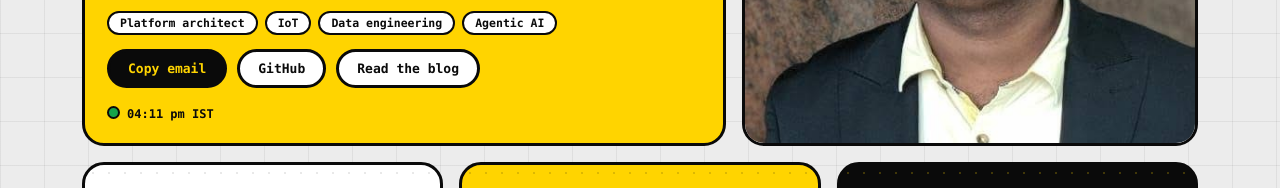
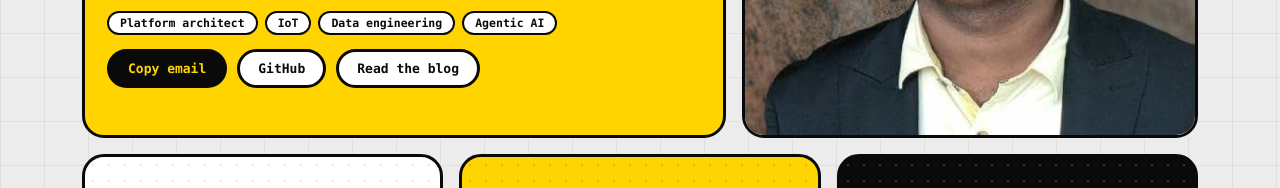
Before and after one commit to capt-jack-21/capt-jack-21.github.io, a plain HTML site: page experiment/index.html in a window 1280 px wide. Shown: the part 407-595 px from the top of the page. Drawn offline with Linux system fonts and the light colour scheme.

Commit message:
Experiment: remove local time from hero
Co-Authored-By: Claude Sonnet 5.5 <noreply@anthropic.com>
Claude-Session: https://claude.ai/code/session_01PsPejCWEqE5GGwYi4ey7t5

```diff
--- a/experiment/index.html
+++ b/experiment/index.html
@@ -372,7 +372,6 @@ footer .wrap{display:flex;justify-content:space-between;flex-wrap:wrap;gap:10px}
   <p class="role">I architect platforms where devices, data and AI agents work together.</p>
   <div class="chips"><span class="chip">Platform architect</span><span class="chip">IoT</span><span class="chip">Data engineering</span><span class="chip">Agentic AI</span></div>
   <div class="btns"><button class="btn p" data-copy>Copy email</button><a class="btn" href="https://github.com/capt-jack-21">GitHub</a><a class="btn" href="../blog/">Read the blog</a></div>
-  <div class="meta"><span id="clk">--:--</span></div>
  </div>
  <div class="c ph s5"><img src="assets/me-pro.jpg" alt="Adithya Venkatesh in a dark blazer and glasses" width="484" height="480" fetchpriority="high"></div>
  </div>
@@ -605,6 +604,6 @@ pp.onclick=()=>{if(wv.paused){wv.play();pp.textContent="❚❚";pp.setAttribute(
 let io;function obs(){if(!io)io=new IntersectionObserver(es=>es.forEach(e=>{if(e.isIntersecting){const el=e.target;setTimeout(()=>{el.classList.add("in");const n=el.querySelector("[data-n]");if(n)count(n)},(+el.dataset.i||0)*110);io.unobserve(el)}}),{threshold:.12});document.querySelectorAll(".c:not([data-o])").forEach((c,i)=>{c.dataset.o=1;c.dataset.i=i%4;io.observe(c)})}
 obs();
 function count(n){const t=+n.dataset.n,s=n.querySelector("small").outerHTML,st=performance.now();(function f(now){const p=Math.min(1,(now-st)/1100);n.innerHTML=Math.round(t*(1-Math.pow(1-p,3)))+s;if(p<1)requestAnimationFrame(f)})(st)}
-function tick(){document.getElementById("clk").textContent=new Date().toLocaleTimeString("en-IN",{hour:"2-digit",minute:"2-digit",timeZone:"Asia/Kolkata"})+" IST"}tick();setInterval(tick,20000);
+
 
 </script></body></html>
```
